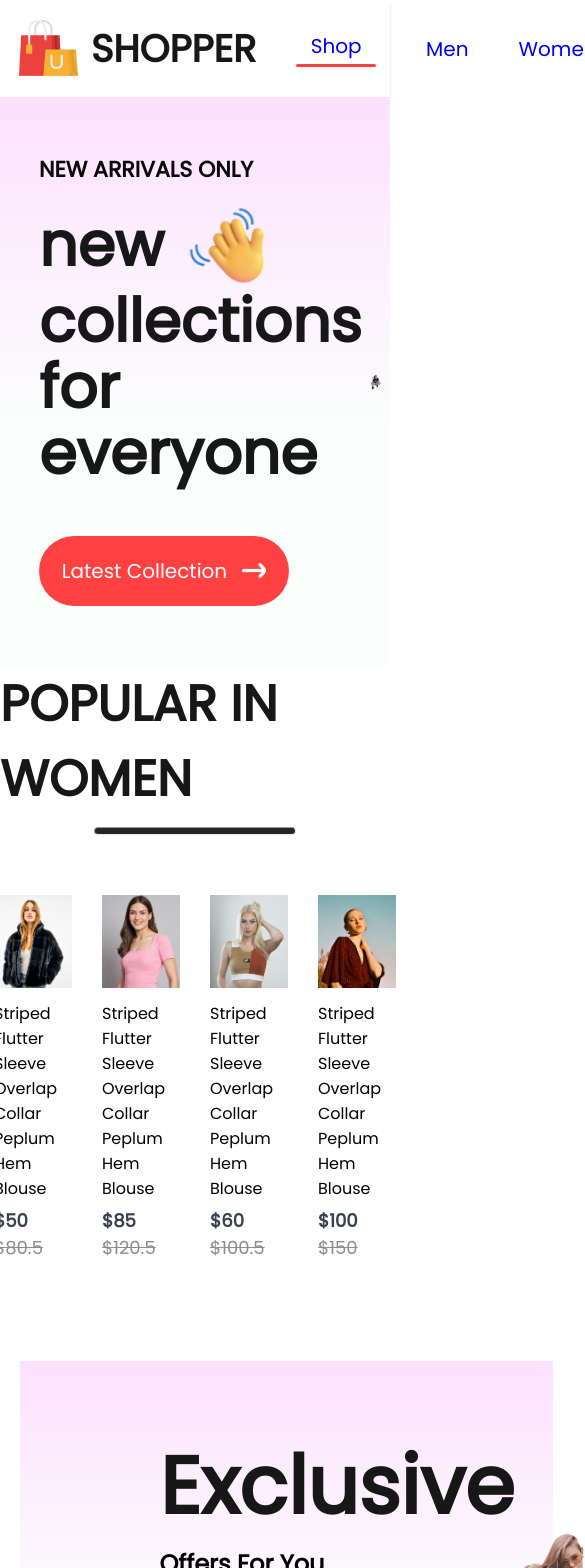
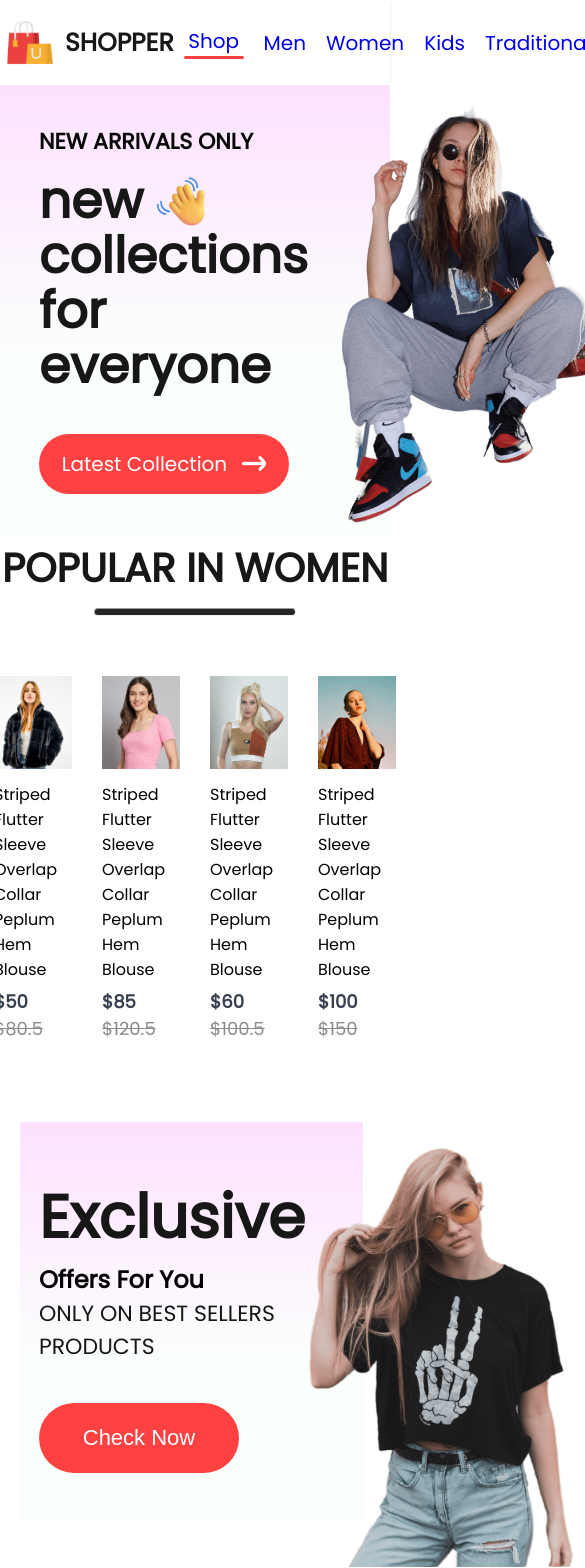
Before and after one commit to Demessie-12/ecommerce, a React (Create React App) app: page / in a window 390 px wide. Shown: the top 1568 px of the page, 585 px wide, since content can reach past the window. Built offline with nearby package versions, Linux system fonts and the light colour scheme.

Commit message:
tablet-size

```diff
--- a/src/Components/Breadcrumb/breadcrumb.css
+++ b/src/Components/Breadcrumb/breadcrumb.css
@@ -11,4 +11,8 @@
   @media screen and (max-width: 1300px) {
     margin: 40px 0px 40px 100px;
   }
+
+  @media screen and (max-width: 1100px) {
+    margin: 40px 0px 40px 60px;
+  }
 }
--- a/src/Components/DescriptionBox/DescriptionBox.css
+++ b/src/Components/DescriptionBox/DescriptionBox.css
@@ -3,6 +3,10 @@
 
   @media screen and (max-width: 1300px) {
     margin: 50px 70px;
+  }
+
+  @media screen and (max-width: 1100px) {
+    margin: 50px 40px;
   }
 }
 .descriptionbox-navigator {
@@ -35,4 +39,9 @@
     padding: 40px;
     padding-bottom: 50px;
   }
+
+  @media screen and (max-width: 1100px) {
+    padding: 30px;
+    padding-bottom: 50px;
+  }
 }
--- a/src/Components/Hero/Hero.css
+++ b/src/Components/Hero/Hero.css
@@ -6,6 +6,10 @@
 
   @media screen and (max-width: 1300px) {
     min-height: 570px;
+  }
+
+  @media screen and (max-width: 1300px) {
+    min-height: 400px;
   }
 }
 .hero-left {
@@ -25,6 +29,9 @@
   @media screen and (max-width: 1300px) {
     font-size: 22px;
   }
+  @media screen and (max-width: 1100px) {
+    font-size: 22px;
+  }
 }
 .hero-left p {
   color: #171717;
@@ -34,17 +41,30 @@
   @media screen and (max-width: 1300px) {
     font-size: 60px;
   }
+  @media screen and (max-width: 1100px) {
+    font-size: 50px;
+  }
 }
 .hero-hand-icon {
   display: flex;
   align-items: center;
   gap: 20px;
+
+  @media screen and (max-width: 1300px) {
+    gap: 15px;
+  }
+  @media screen and (max-width: 1100px) {
+    gap: 10px;
+  }
 }
 .hero-hand-icon img {
   width: 105px;
 
   @media screen and (max-width: 1300px) {
     width: 85px;
+  }
+  @media screen and (max-width: 1300px) {
+    width: 55px;
   }
 }
 .hero-latest-btn {
@@ -64,6 +84,11 @@
     font-size: 20px;
     width: 250px;
   }
+  @media screen and (max-width: 1100px) {
+    font-size: 20px;
+    height: 60px;
+    margin-top: 20px;
+  }
 }
 
 .hero-right {
@@ -78,7 +103,8 @@
   @media screen and (max-width: 1300px) {
     width: 35vw;
   }
-  @media screen and (max-width: 1099px) {
-    width: 3vw;
+  @media screen and (max-width: 1100px) {
+    /* width: 30vw; */
+    min-width: 330px;
   }
 }
--- a/src/Components/Navbar/Navbar.css
+++ b/src/Components/Navbar/Navbar.css
@@ -4,16 +4,34 @@
   padding: 16px;
   box-shadow: 0 1px 3px -2px black;
   height: 65px;
+
+  @media screen and (max-width: 1100px) {
+    padding: 10px 5px;
+  }
 }
 .nav-logo {
   display: flex;
   align-items: center;
   gap: 10px;
+
+  @media screen and (max-width: 1100px) {
+    /* width: 50px; */
+  }
+}
+.nav-logo img {
+  @media screen and (max-width: 1100px) {
+    width: 50px;
+  }
 }
 .nav-logo p {
   color: #171717;
   font-size: 38px;
   font-weight: 600;
+
+  @media screen and (max-width: 1100px) {
+    font-size: 25px;
+    margin-right: 10px;
+  }
 }
 .nav-menu {
   display: flex;
@@ -23,6 +41,11 @@
   color: #626262;
   font-size: 20px;
   font-weight: 500px;
+
+  @media screen and (max-width: 1100px) {
+    gap: 20px;
+    padding: 0;
+  }
 }
 .nav-menu li {
   display: flex;
@@ -32,6 +55,10 @@
   color: #626262;
   gap: 3px;
   cursor: pointer;
+
+  @media screen and (max-width: 1100px) {
+    gap: 0px;
+  }
 }
 .nav-menu hr {
   border: none;
@@ -39,11 +66,19 @@
   height: 3px;
   border-radius: 10px;
   background: #ff4141;
+
+  @media screen and (max-width: 1100px) {
+    width: 60px;
+  }
 }
 .nav-login-cart {
   display: flex;
   align-items: center;
   gap: 45px;
+
+  @media screen and (max-width: 1100px) {
+    gap: 5px;
+  }
 }
 .nav-login-cart button {
   width: 130px;
@@ -56,6 +91,12 @@
   font-weight: 500;
   background: white;
   cursor: pointer;
+
+  @media screen and (max-width: 1100px) {
+    width: 90px;
+    height: 45px;
+    font-size: 18px;
+  }
 }
 .nav-login-cart button:active {
   background: #f3f3f3;
@@ -72,4 +113,8 @@
   font-size: 14px;
   background: red;
   color: white;
+
+  @media screen and (max-width: 1100px) {
+    margin-left: -15px;
+  }
 }
--- a/src/Components/NewCollections/NewCollections.css
+++ b/src/Components/NewCollections/NewCollections.css
@@ -9,9 +9,13 @@
   color: #171717;
   font-size: 50px;
   font-weight: 600;
+
+  @media screen and (max-width: 1100px) {
+    font-size: 40px;
+  }
 }
 
-.new-collections hr{
+.new-collections hr {
   width: 200px;
   height: 6px;
   border-radius: 10px;
--- a/src/Components/NewsLetter/NewsLetter.css
+++ b/src/Components/NewsLetter/NewsLetter.css
@@ -1,22 +1,33 @@
 .newsletter {
-  width: 64%;
+  width: 78vw;
   height: 300px;
   display: flex;
   flex-direction: column;
   align-items: center;
   justify-content: center;
   gap: 30px;
-  margin: auto;
-  padding: 0px 140px;
+  margin: 5vw;
+  padding: 0px 5vw;
   margin-bottom: 150px;
   background: linear-gradient(180deg, #fde1ff, #e1ffea22 60%);
+
+  @media screen and (max-width: 1100px) {
+    font-size: 35px;
+    text-align: center;
+  }
 }
 .newsletter h1 {
   color: #454545;
   font-size: 45px;
   font-weight: 600;
+
   @media screen and (max-width: 1300px) {
     font-size: 40px;
+  }
+
+  @media screen and (max-width: 1100px) {
+    font-size: 35px;
+    text-align: center;
   }
 }
 .newsletter p {
--- a/src/Components/Offers/Offers.css
+++ b/src/Components/Offers/Offers.css
@@ -1,9 +1,9 @@
 .offers {
-  width: 65%;
-  height: 550px;
+  width: 78vw;
+  height: 450px;
   display: flex;
   margin: 5vw;
-  padding: 0px 140px;
+  padding: 0px 5vw;
   margin-bottom: 100px;
   background: linear-gradient(180deg, #fde1ff 0%, #e1ffea22 60%);
 
@@ -11,17 +11,31 @@
     height: 450px;
     margin-bottom: 70px;
   }
+  @media screen and (max-width: 1100px) {
+    width: 88vw;
+    height: 400px;
+    margin-bottom: 50px;
+    padding: 0px;
+  }
 }
 .offers-left {
   flex: 1;
   display: flex;
   flex-direction: column;
   justify-content: center;
+  padding-left: 5vw;
+
+  @media screen and (max-width: 1100px) {
+  }
 }
 .offers-left h1 {
   color: #171717;
   font-size: 80px;
   font-weight: 600;
+
+  @media screen and (max-width: 1100px) {
+    font-size: 60px;
+  }
 }
 .offers-left p {
   color: #171717;
@@ -37,8 +51,12 @@
   color: white;
   font-size: 22px;
   font-weight: 500px;
-  margin-top: 30px;
+  margin-top: 40px;
   cursor: pointer;
+
+  @media screen and (max-width: 1100px) {
+    width: 200px;
+  }
 }
 
 .offers-right {
@@ -49,6 +67,10 @@
   padding-top: 50px;
 }
 .offers-right img {
-  width: 30vw;
+  width: 300px;
   max-width: 350px;
+
+  @media screen and (max-width: 1100px) {
+    width: 300px;
+  }
 }
--- a/src/Components/Popular/Popular.css
+++ b/src/Components/Popular/Popular.css
@@ -5,14 +5,21 @@
   gap: 10px;
   margin-bottom: 100px;
   /* height: 90vh; */
+  @media screen and (max-width: 1100px) {
+    margin-bottom: 80px;
+  }
 }
 .popular h1 {
   color: #171717;
   font-size: 50px;
   font-weight: 600;
+
+  @media screen and (max-width: 1100px) {
+    font-size: 40px;
+  }
 }
 
-.popular hr{
+.popular hr {
   width: 200px;
   height: 6px;
   border-radius: 10px;
--- a/src/Components/ProductDisplay/ProductDisplay.css
+++ b/src/Components/ProductDisplay/ProductDisplay.css
@@ -6,11 +6,23 @@
   display: flex;
   gap: 17px;
   padding-left: 5vw;
+
+  @media screen and (max-width: 1100px) {
+    display: flex;
+    flex-direction: column-reverse;
+    padding-left: 3vw;
+    gap: 5px;
+  }
 }
 .productdisplay-img-list {
   display: flex;
   flex-direction: column;
   gap: 10px;
+
+  @media screen and (max-width: 1100px) {
+    display: flex;
+    flex-direction: row;
+  }
 }
 .productdisplay-img-list img {
   height: 163px;
@@ -18,12 +30,20 @@
   @media screen and (max-width: 1300px) {
     height: 118px;
   }
+  @media screen and (max-width: 1100px) {
+    height: 13.5vw;
+    /* max-height: 15vw; */
+  }
 }
 .productdisplay-main-img {
   height: 700px;
 
   @media screen and (max-width: 1300px) {
     height: 500px;
+  }
+  @media screen and (max-width: 1100px) {
+    height: 60vw;
+    max-height: 600px;
   }
 }
 .productdisplay-right {
@@ -34,6 +54,9 @@
   @media screen and (max-width: 1300px) {
     margin: 0px 40px;
   }
+  @media screen and (max-width: 1100px) {
+    margin: 0px 0 0 20px;
+  }
 }
 .productdisplay-right h1 {
   color: #3d3d3d;
@@ -42,6 +65,10 @@
 
   @media screen and (max-width: 1300px) {
     font-size: 30px;
+  }
+
+  @media screen and (max-width: 1300px) {
+    font-size: 27px;
   }
 }
 .productdisplay-right-star {
@@ -88,6 +115,9 @@
   @media screen and (max-width: 1300px) {
     margin: 15px 0px;
   }
+  @media screen and (max-width: 1100px) {
+    margin: 10px 0px;
+  }
 }
 .productdisplay-right-sizes div {
   padding: 18px 24px;
@@ -95,6 +125,10 @@
   border: 1px solid #ebebeb;
   border-radius: 3px;
   cursor: pointer;
+
+  @media screen and (max-width: 1100px) {
+    padding: 10px 15px;
+  }
 }
 .productdisplay-right button {
   padding: 20px 40px;
@@ -104,12 +138,18 @@
   color: white;
   background: #ff4141;
   margin-top: 30px;
+  border-radius: 5px;
   border: none;
   outline: none;
   cursor: pointer;
 
   @media screen and (max-width: 1300px) {
     margin-top: 15px;
+  }
+
+  @media screen and (max-width: 1300px) {
+    padding: 15px 30px;
+    width: 170px;
   }
 }
 .productdisplay-right-category {
--- a/src/Pages/CSS/ShopCatagory.css
+++ b/src/Pages/CSS/ShopCatagory.css
@@ -2,6 +2,10 @@
   display: block;
   margin: 30px auto;
   width: 82%;
+
+  @media screen and (max-width: 1100px) {
+    margin-left: 5vw;
+  }
 }
 .shopcategory-indexSort {
   display: flex;
@@ -9,6 +13,10 @@
   margin: 0px 12vw;
   justify-content: space-between;
   align-items: center;
+
+  @media screen and (max-width: 1100px) {
+    margin: 0px 10vw;
+  }
 }
 .shopcategory-sort {
   padding: 10px 20px;
@@ -24,6 +32,10 @@
   margin: 20px 9vw;
   gap: 20px;
   row-gap: 25px;
+
+  @media screen and (max-width: 1100px) {
+    margin-left: 5vw;
+  }
 }
 .shopcategory-loadmore {
   display: flex;
```
Lines whose indentation alone changed are shown as unchanged.
